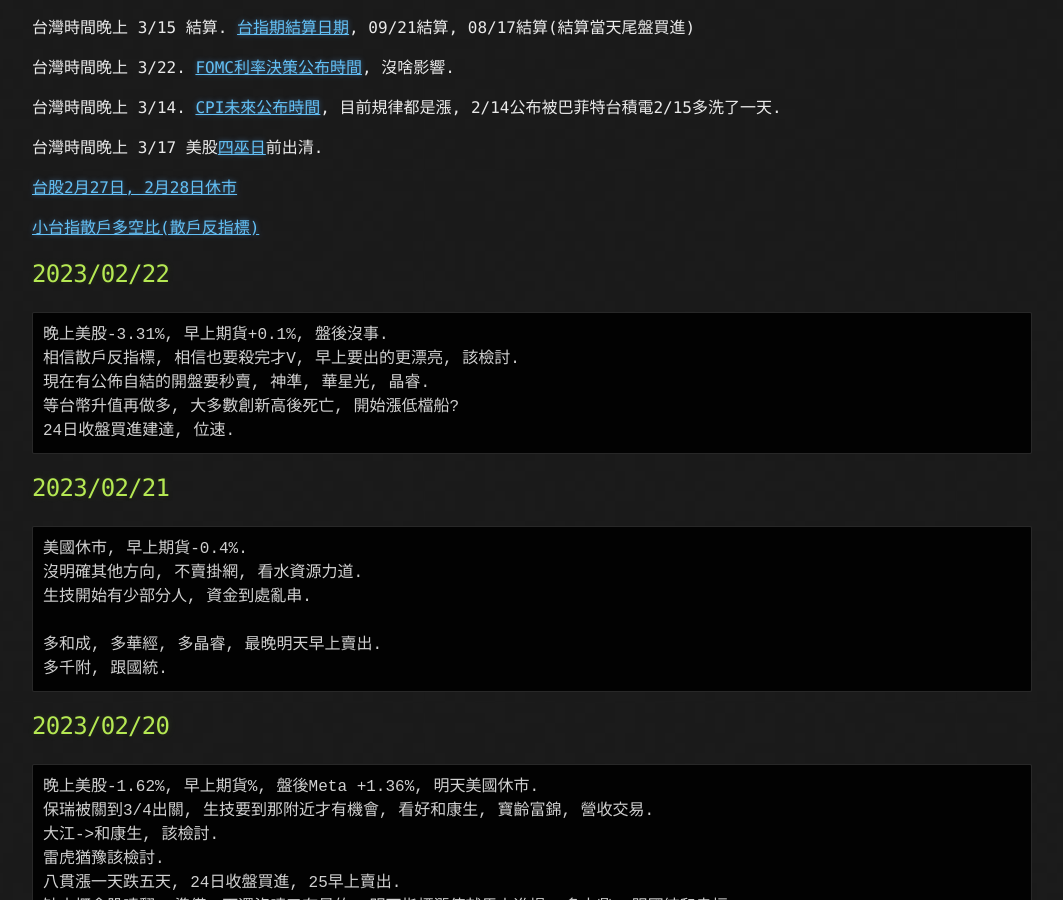
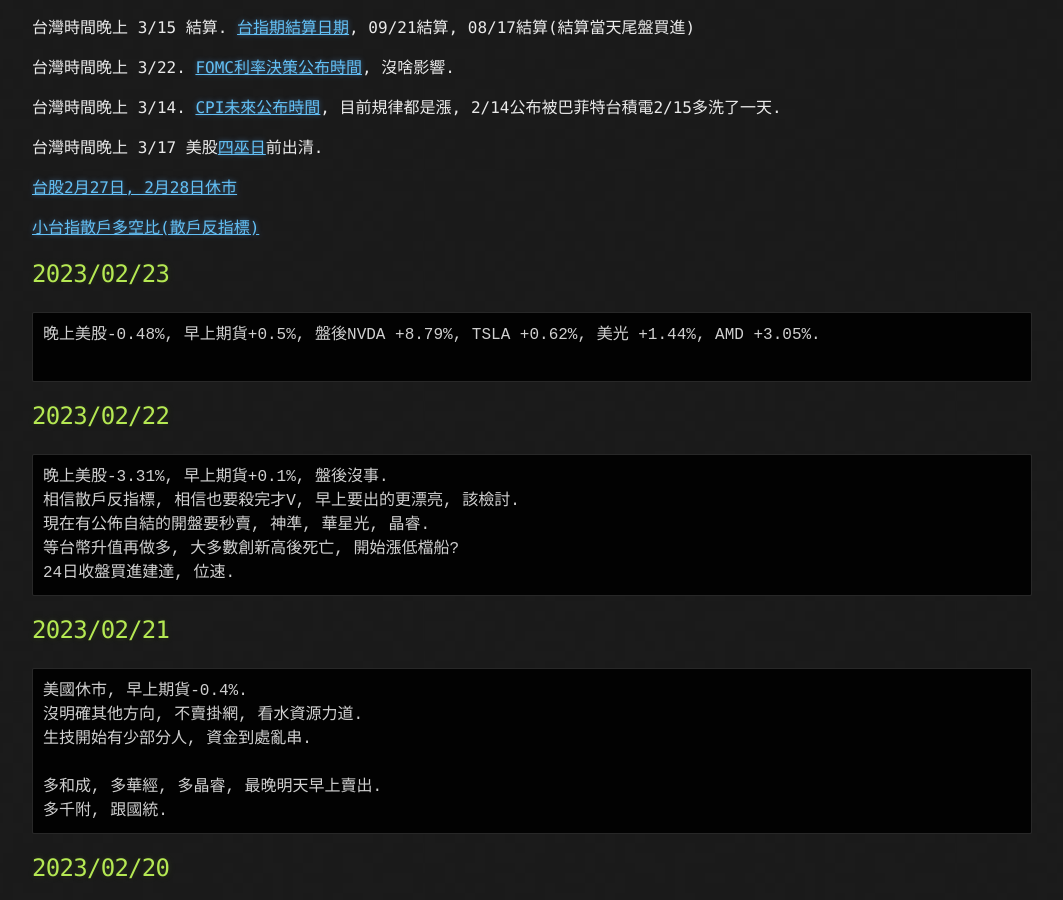
Before and after one commit to lepg5487/Stock_God, a Jekyll site: the page built from index.md, in a window 1280 px wide and 900 px high, scrolled down 362 px. Shown: the whole window, without its empty margins (108-1171 px from the left). Built offline with Jekyll 4.4.1, drawn with Linux system fonts in a browser that asks for light colours; our own code applies the rules of GitHub Pages for plain Markdown files.

Commit message:
Update index.md

````diff
--- a/index.md
+++ b/index.md
@@ -19,6 +19,12 @@ layout: testlayouts
 [台股2月27日, 2月28日休市](https://www.twse.com.tw/zh/holidaySchedule/holidaySchedule)
 
 [小台指散戶多空比(散戶反指標)](https://www.macromicro.me/charts/20069/tw-mtx-long-to-short-ratio-of-individual-player)
+
+## 2023/02/23
+```
+晚上美股-0.48%, 早上期貨+0.5%, 盤後NVDA +8.79%, TSLA +0.62%, 美光 +1.44%, AMD +3.05%.
+
+```
 
 ## 2023/02/22
 ```
````
